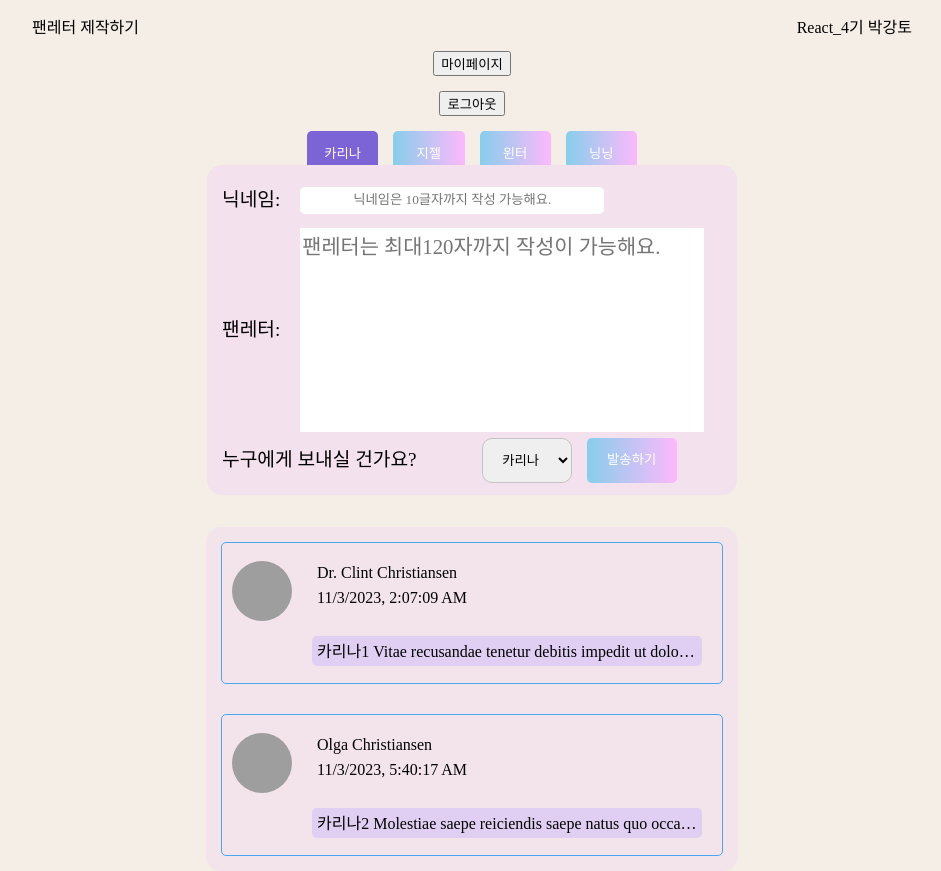
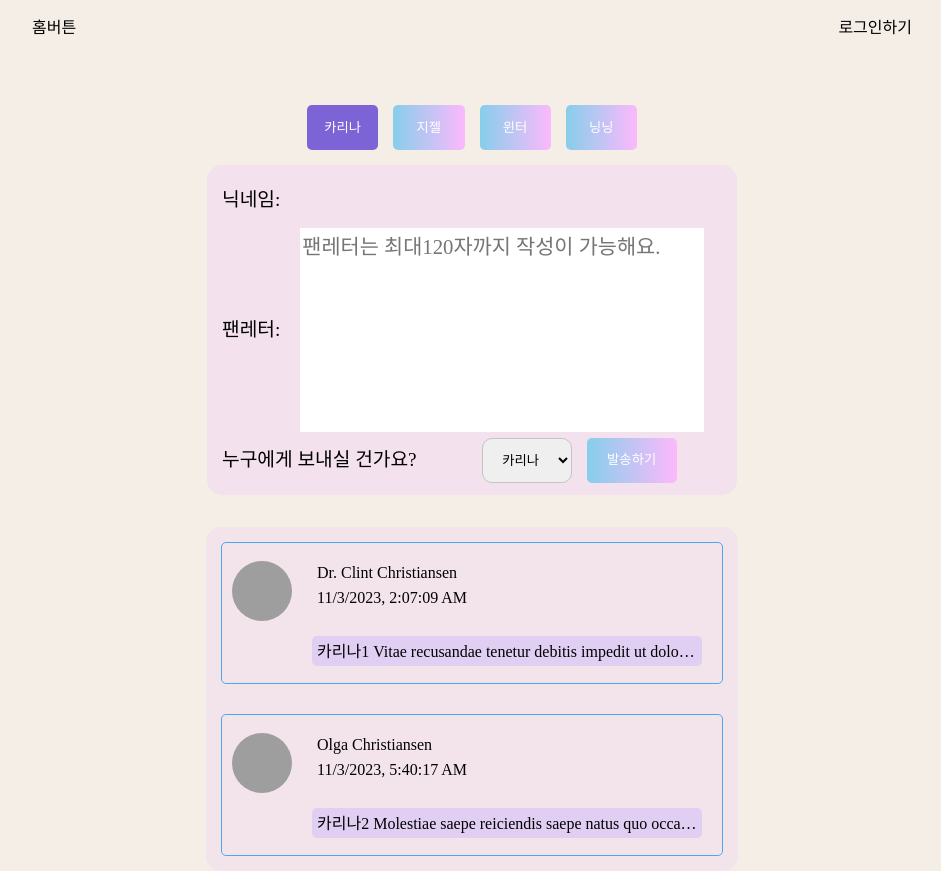
Before and after one commit to gidalim/newFanLetters, a React (Vite) app: page / in a window 1280 px wide. Shown: the whole page, without its empty margins (168-1109 px from the left). Built offline with nearby package versions, Linux system fonts and the light colour scheme; grey boxes are pictures that could not be loaded; a web font is replaced by a local one.

Commit message:
[SCRIPT] 기존리뷰 fakedb로 변경, db.json 새로 추가

```diff
--- /dev/null
+++ b/db.json
@@ -0,0 +1,3 @@
+{
+  "letters": []
+}
--- a/package.json
+++ b/package.json
@@ -7,7 +7,8 @@
     "dev": "vite",
     "build": "vite build",
     "lint": "eslint . --ext js,jsx --report-unused-disable-directives --max-warnings 0",
-    "preview": "vite preview"
+    "preview": "vite preview",
+    "json": "json-server --watch db.json --port 5000"
   },
   "dependencies": {
     "@reduxjs/toolkit": "^2.2.1",
--- a/src/components/units/homeComponent/CommentCreator.jsx
+++ b/src/components/units/homeComponent/CommentCreator.jsx
@@ -1,20 +1,16 @@
 import { useState } from 'react';
 import Button from '../../commons/buttons/Button';
-import profile from '../../../assets/deFaultProfile.png';
 import styled from 'styled-components';
-import { useDispatch } from 'react-redux';
+import { useDispatch, useSelector } from 'react-redux';
 import { addLetter } from '../../../redux/modules/fanLetterSlice';
 
 function CommentCreator() {
 
   const dispatch = useDispatch();
-  const [name, setName] = useState('');
+  const { avatar, nickname } = useSelector(state => state.authSlice)
   const [content, setContent] = useState('');
   const [selectedPage, setSelectedPage] = useState('카리나');
 
-  const addName = (e) => {
-    setName(e.target.value)
-  }
   const addContent = (e) => {
     setContent(e.target.value)
   }
@@ -22,22 +18,21 @@ function CommentCreator() {
   const addButtonHandler = (e) => {
     e.preventDefault();
 
-    if (!name.trim() || !content.trim()) {
-      alert('닉네임과 팬레터 내용을 모두 입력해주세요!');
+    if (!content.trim()) {
+      alert('팬레터 내용을 입력해주세요!');
       return;
     }
 
     const addComment = {
       id: Date.now(),
-      profile: profile,
-      name,
+      profile: avatar,
+      nickname,
       content,
       time: new Date().toISOString(),
       selectedPage: selectedPage,
     };
 
     dispatch(addLetter(addComment));
-    setName('')
     setContent('')
     window.alert('팬레터를 발송했습니다!')
   }
@@ -47,13 +42,7 @@ function CommentCreator() {
       <StBox className='inputData'>
         <StSection>
           <StLabel>닉네임:</StLabel>
-          <input type="text"
-            className="inputName"
-            maxLength={'10'}
-            placeholder='닉네임은 10글자까지 작성 가능해요.'
-            value={name}
-            onChange={addName}
-          />
+          <span>{nickname}</span>
         </StSection>
         <StSectionComment>
           <StLabel>팬레터:</StLabel>
@@ -90,10 +79,6 @@ function CommentCreator() {
 
 export default CommentCreator
 
-
-
-
-
 const StSection = styled.section`
   display: flex;
   align-items: center;
@@ -112,7 +97,6 @@ const StSection = styled.section`
 
 `
 
-
 const StSelector = styled.select`
   text-align: center;
   border: 1px solid #C4C4C4;
@@ -120,7 +104,6 @@ const StSelector = styled.select`
   width: 90px;
   color: black;
 `
-
 
 const StSectionComment = styled.section`
   display: flex;
@@ -135,9 +118,6 @@ const StSectionComment = styled.section`
     height: 200px;
     font-size: 1.3rem;
     }
-
-
-
 `
 const StLabel = styled.label`
   font-size: 1.2rem;
@@ -155,6 +135,7 @@ const StBox = styled.div`
   background-color: #f3e1ed;
   padding: 15px;
 `
+
 const StSelectArea = styled.div`
   display: flex;
   justify-content: flex-end;
--- /dev/null
+++ b/src/components/units/layout/Header.jsx
@@ -0,0 +1,101 @@
+import { useDispatch, useSelector } from "react-redux";
+import Button from "../../commons/buttons/Button";
+import styled from "styled-components";
+import { Link } from "react-router-dom";
+import { logout } from "../../../redux/modules/authSlice";
+
+function Header({ selectedBtn, setSelectedBtn }) {
+  const dispatch = useDispatch();
+  const isLoggedin = useSelector(state => state.authSlice.isLoggedin)
+  const members = ['카리나', '지젤', '윈터', '닝닝']
+  const filteredFanLetter = (selectedPage) => {
+    setSelectedBtn(selectedPage)
+  }
+
+
+
+  const onChangeLogout = () => {
+    dispatch(logout());
+  }
+
+  return (<>
+    <StHeader >
+      <StName>
+        <Link to='/' >홈버튼</Link>
+        <StDiv>
+          {isLoggedin ? (
+            <>
+              <Link to='/mypage'>마이페이지</Link>
+              <Link onClick={onChangeLogout}>로그아웃</Link>
+            </>
+          ) : (
+            <>
+              <Link to='/login'>로그인하기</Link>
+            </>
+          )}
+        </StDiv>
+      </StName>
+      <StMember>
+        {members.map(member => (
+          <Button
+            key={member}
+            isActive={selectedBtn === member}
+            onClick={() => filteredFanLetter(member)}
+          >
+            {member}
+          </Button>
+        ))}
+      </StMember>
+    </StHeader>
+  </>
+  );
+}
+
+export default Header;
+
+const StHeader = styled.header`
+  display: flex;
+  flex-direction: column;
+  justify-content: space-between;
+  align-items: center;
+  width: 1100px;
+  height: 150px;
+  background-color: #f5eee6;
+  margin-bottom: 15px;
+  gap: 15px;
+  `
+
+const StName = styled.h1`
+  display: flex;
+  width: 80%;
+  justify-content: space-between;
+  margin-top: 20px;
+  background-color: #f5eee6;
+
+
+  a {
+    text-decoration: none;
+    color: inherit;
+
+
+    //임시
+    &:hover {
+      color : #7c63d6;
+    }
+  }
+`
+const StMember = styled.h1`
+  display: flex;
+  justify-content: space-between;
+  width: 330px;
+  height: 30px;
+  gap: 15px;
+  padding-bottom: 15px;
+`
+
+
+const StDiv = styled.div`
+  display: flex;
+  flex-direction: row;
+  gap : 20px
+`
--- a/src/pages/Detail/Detail.jsx
+++ b/src/pages/Detail/Detail.jsx
@@ -14,7 +14,7 @@ function Detail() {
   const { fanLetters } = useSelector(state => state.fanLetterSlice);
   const { isModalOpen, isDivVisible, editContent } = useSelector(state => state.modalSlice);
 
-  const letter = fanLetters.find(item => item.id === parseInt(id, 10));
+  const letter = fanLetters.find(letter => letter.id.toString() === id);
 
   const openModalHandler = () => {
     dispatch(openModal({ content: letter.content, isDivVisible: false }));
--- a/src/pages/Home/Home.jsx
+++ b/src/pages/Home/Home.jsx
@@ -1,59 +1,24 @@
 import { useState } from 'react';
 import styled from 'styled-components'
-import Button from '../../components/commons/buttons/Button'
+import Header from '../../components/units/layout/Header';
 import CommentCreator from '../../components/units/homeComponent/CommentCreator';
 import CommentRenderer from '../../components/units/homeComponent/CommentRenderer';
 import { useSelector } from 'react-redux';
 
 function Home() {
 
-  // const isLoggedin = useSelector(state => state.authSlice.isLoggedin)
+  const [selectedBtn, setSelectedBtn] = useState('카리나');
   const { fanLetters } = useSelector(state => state.fanLetterSlice);
-  const [selectedBtn, setSelectedBtn] = useState('카리나');
-  const members = ['카리나', '지젤', '윈터', '닝닝']
   const filteredData = fanLetters.filter(item => item.selectedPage === selectedBtn)
-
-  const filteredFanLetter = (selectedPage) => {
-    setSelectedBtn(selectedPage)
-  }
-
-  //로그인 체크용
-  const isLoggedin = true
 
   return (
     <>
-      <StHeader >
-        <StName>
-          <div>팬레터 제작하기</div>
-          <div>React_4기 박강토</div>
-        </StName>
-        {isLoggedin ? (
-          <>
-            <button>마이페이지</button>
-            <button>로그아웃</button>
-          </>
-        ) : (
-          <>
-            <button>로그인하기</button>
-            <button>회원가입하기</button>
-          </>
-        )}
-        <StMember>
-          {members.map(member => (
-            <Button
-              key={member}
-              isActive={selectedBtn === member}
-              onClick={() => filteredFanLetter(member)}
-            >
-              {member}
-            </Button>
-          ))}
-        </StMember>
-      </StHeader>
-      <StBox className='createBox'>
+      <Header selectedBtn={selectedBtn} setSelectedBtn={setSelectedBtn} />
+
+      <StBox >
         <CommentCreator />
       </StBox>
-      <StMain className='loadBox'>
+      <StMain >
         <StUl>
           <CommentRenderer
             filteredData={filteredData}
@@ -64,33 +29,8 @@ function Home() {
   )
 }
 
-const StHeader = styled.header`
-  display: flex;
-  flex-direction: column;
-  justify-content: space-between;
-  align-items: center;
-  width: 1100px;
-  height: 150px;
-  background-color: #f5eee6;
-  margin-bottom: 15px;
-  gap: 15px;
-  `
+export default Home
 
-const StName = styled.h1`
-  display: flex;
-  width: 80%;
-  justify-content: space-between;
-  margin-top: 20px;
-  background-color: #f5eee6;
-`
-const StMember = styled.h1`
-  display: flex;
-  justify-content: space-between;
-  width: 330px;
-  height: 30px;
-  gap: 15px;
-  padding-bottom: 15px;
-`
 const StMain = styled.main`
   display: flex;
   flex-direction: column;
@@ -112,7 +52,3 @@ const StUl = styled.ul`
   background-color: #f3e1edad;
   border-radius: 15px;
 `
-
-
-
-export default Home
--- a/src/redux/modules/authSlice.js
+++ b/src/redux/modules/authSlice.js
@@ -1,7 +1,10 @@
 import { createSlice } from "@reduxjs/toolkit";
 
 const initialState = {
-  isLoggedin: false,
+  isLoggedin: !!localStorage.getItem("accessToken"),
+  avatar: localStorage.getItem("avatar"),
+  nickname: localStorage.getItem("nickname"),
+  userId: localStorage.getItem("userId"),
 };
 
 const authSlice = createSlice({
@@ -9,10 +12,20 @@ const authSlice = createSlice({
   initialState,
   reducers: {
     login: (state, action) => {
+      const { accessToken, avatar, nickname, userId } = action.payload;
+      localStorage.setItem("accessToken", accessToken);
+      localStorage.setItem("avatar", avatar);
+      localStorage.setItem("nickname", nickname);
+      localStorage.setItem("userId", userId);
       state.isLoggedin = true;
+      state.avatar = avatar;
+      state.nickname = nickname;
+      state.userId = userId;
     },
+
     logout: (state, action) => {
       state.isLoggedin = false;
+      localStorage.clear();
     },
   },
 });
--- a/src/redux/modules/fanLetterSlice.js
+++ b/src/redux/modules/fanLetterSlice.js
@@ -1,4 +1,4 @@
-import initialData from "../../shared/db.json";
+import initialData from "../../shared/fakedb.json";
 console.log(initialData);
 
 import { createAsyncThunk, createSlice } from "@reduxjs/toolkit";
```
Also changed, not shown: src/pages/Login/Login.jsx (+19 -8 lines), src/shared/Router.jsx (+7 -6 lines), src/shared/fakedb.json (renamed from src/shared/db.json).
